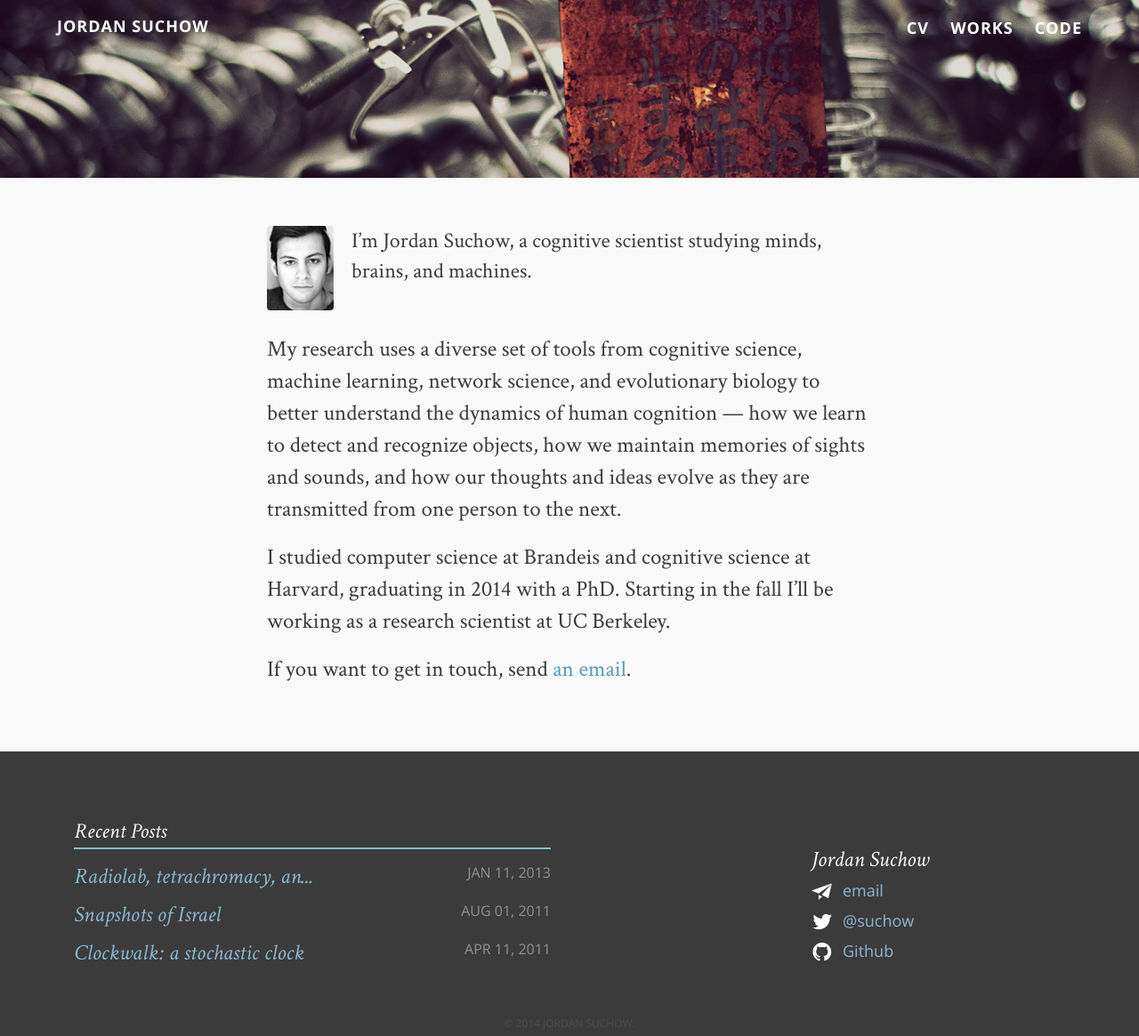
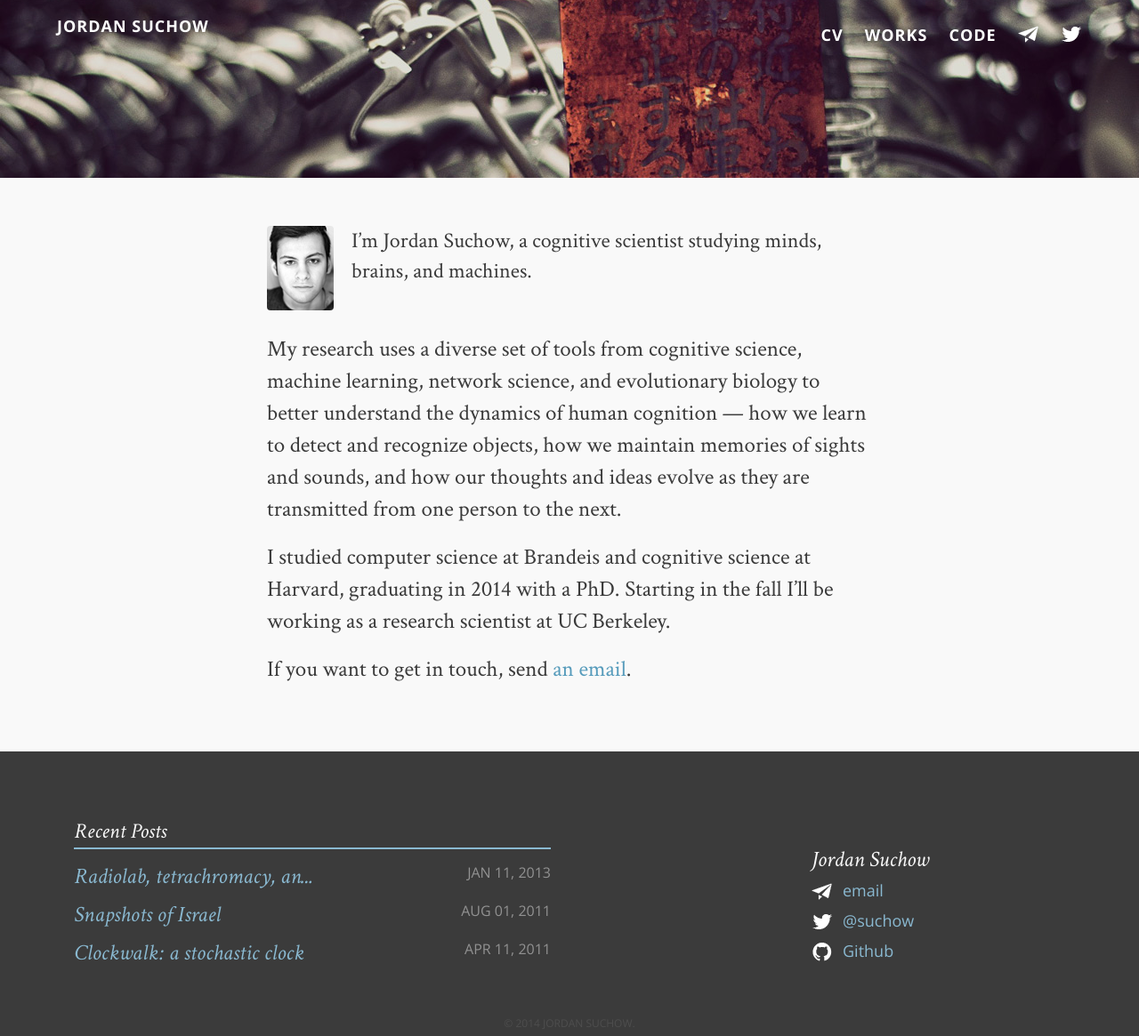
Before and after one commit to suchow/suchow.io, a Jekyll site: the page built from index.md, in a window 1280 px wide. Shown: the whole page at 89% size. Built offline with Jekyll 4.4.1, drawn with Linux system fonts in a browser that asks for light colours; comment, search, counter and statistics services are not loaded.

Commit message:
Add social icons to header

```diff
--- a/_includes/head-dark.html
+++ b/_includes/head-dark.html
@@ -61,6 +61,10 @@
                 <li><a href="{% if link.external %}{{ link.url }}{% else %}{{ site.url }}{{ link.url }}{% endif %}" {% if link.external %}target="_blank"{% endif %}>{{ link.title }}</a></li>
             {% endfor %}
 
+            <li style="top:6px;"><a id="mail" href="mailto:{{ site.owner.email }}"><img src="{{ site.url }}/images/plane-dark.png"/></a></li>
+
+            <li style="top:6px;"><a id="twit" href="http://twitter.com/{{ site.owner.twitter }}" target="_blank"><img src="{{ site.url }}/images/twit-dark.png"/><span class="foot-link"></span></a></li>
+
           </ul>
         </nav>
       </div>
--- a/_includes/head.html
+++ b/_includes/head.html
@@ -63,6 +63,10 @@
                 <li><a href="{% if link.external %}{{ link.url }}{% else %}{{ site.url }}{{ link.url }}{% endif %}" {% if link.external %}target="_blank"{% endif %}>{{ link.title }}</a></li>
             {% endfor %}
 
+            <li style="top:6px;"><a id="mail" href="mailto:{{ site.owner.email }}"><img src="{{ site.url }}/images/plane.png"/></a></li>
+
+            <li style="top:6px;"><a id="twit" href="http://twitter.com/{{ site.owner.twitter }}" target="_blank"><img src="{{ site.url }}/images/twit.png"/><span class="foot-link"></span></a></li>
+
           </ul>
         </nav>
       </div>
```
Also changed, not shown: images/plane-dark.png (added), images/plane-dark@2x.png (added), images/twit-dark.png (added), images/twit-dark@2x.png (added).
